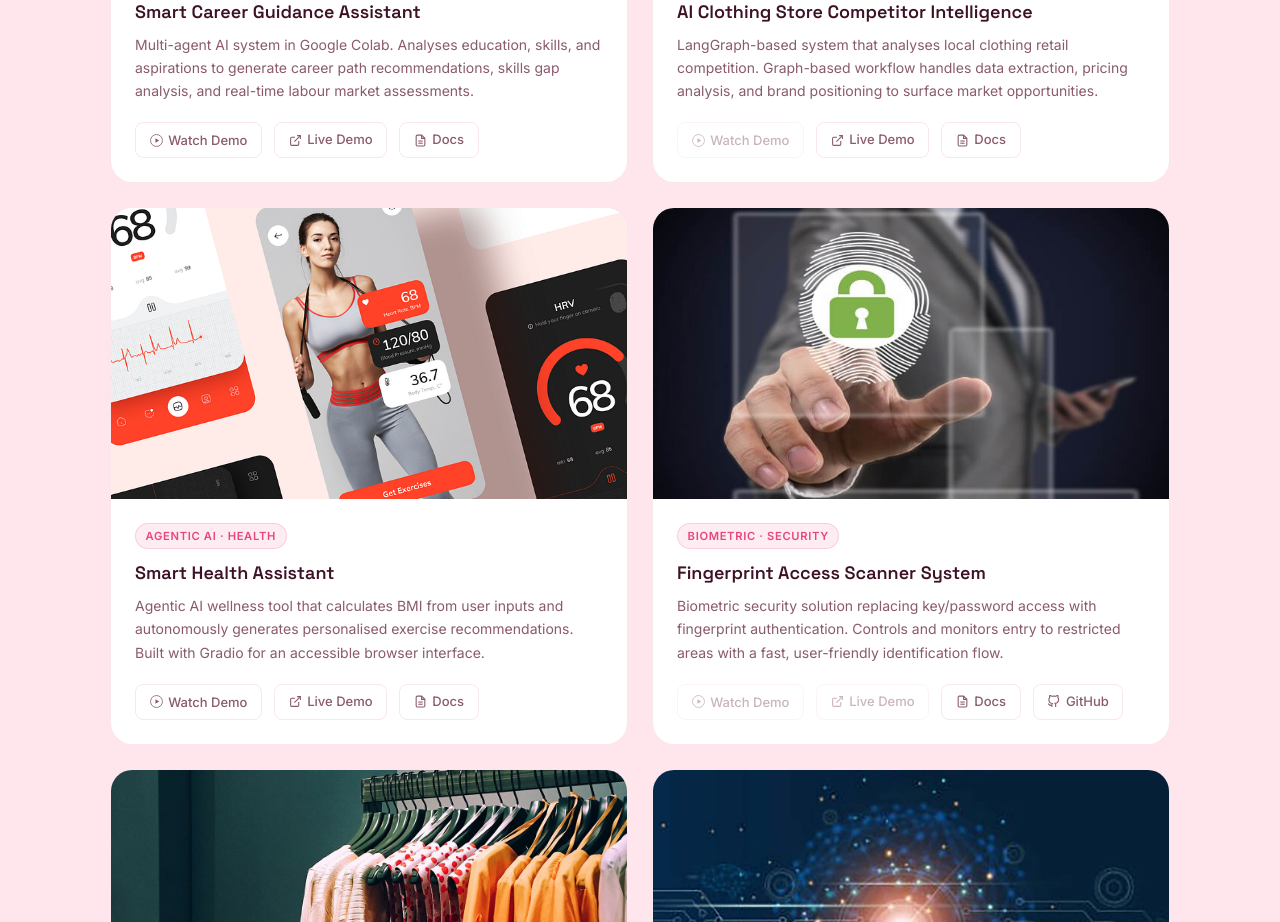
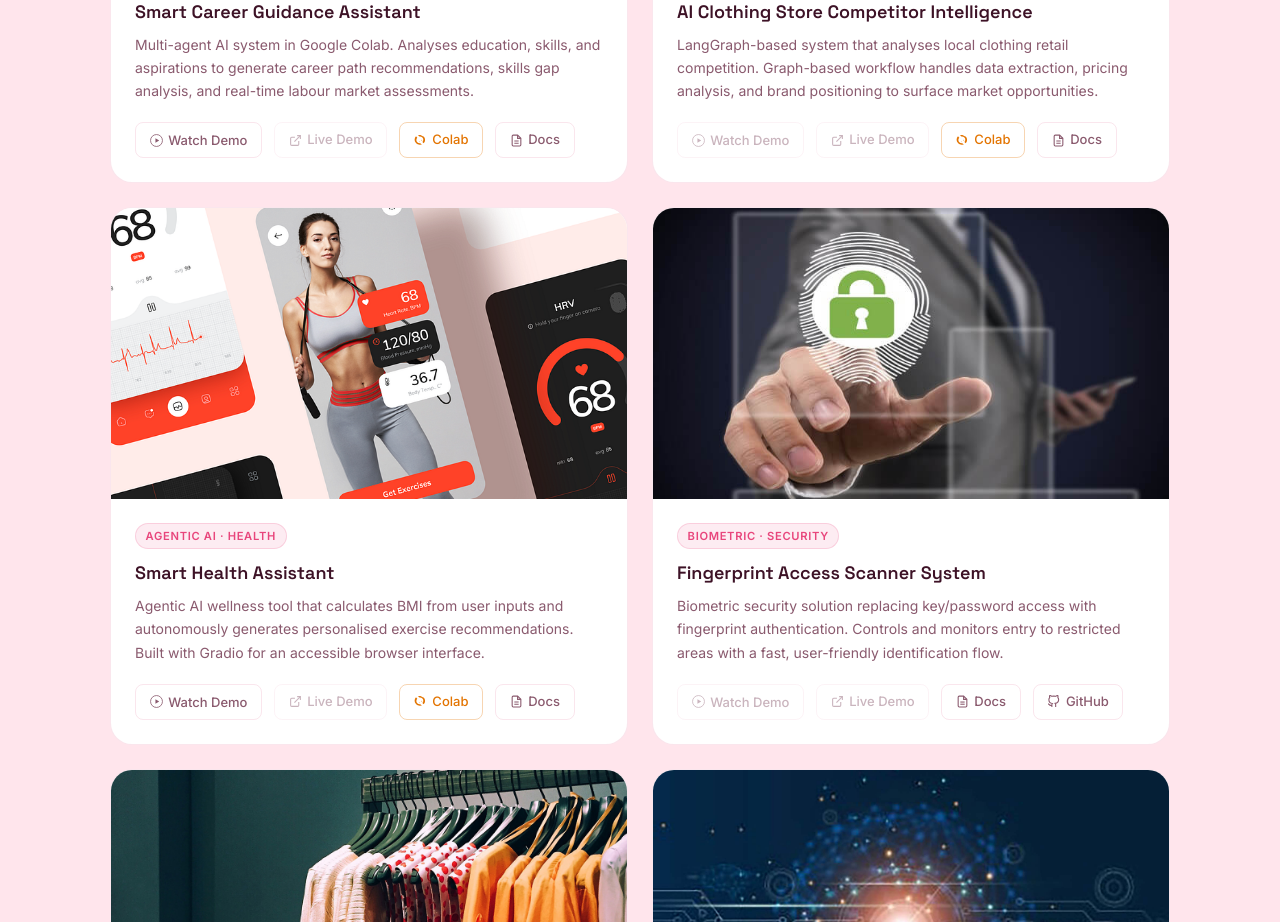
Before and after one commit to Nolitha5/FlorahSibiya, a React (Vite) app: page / in a window 1280 px wide. Shown: the part 4520-5442 px from the top of the page. Built offline with nearby package versions, Linux system fonts and the light colour scheme.

Commit message:
feat: add Colab button to Colab projects, fix email/CV links, upload fnSibiyaa.pdf

```diff
--- a/src/components/ProjectCard.jsx
+++ b/src/components/ProjectCard.jsx
@@ -2,7 +2,7 @@ import ProjectLink from './ProjectLink'
 import './ProjectCard.css'
 
 function ProjectCard({ project, onPlayDemo }) {
-  const { title, tag, description, image, featured, links, video, docs, liveDemo } = project
+  const { title, tag, description, image, featured, links, video, docs, liveDemo, colab } = project
 
   return (
     <div className={`project-card${featured ? ' featured' : ''}`}>
@@ -31,12 +31,17 @@ function ProjectCard({ project, onPlayDemo }) {
             disabled={!liveDemo}
           />
 
+          {/* Colab — only shown for Colab projects */}
+          {colab && (
+            <ProjectLink type="colab" label="Colab" href={colab} />
+          )}
+
           {/* Docs — always shown */}
           {docs && (
             <ProjectLink type="docs" label="Docs" href={docs} />
           )}
 
-          {/* GitHub and any other links */}
+          {/* GitHub */}
           {links.map((link) => (
             <ProjectLink key={link.label + link.href} {...link} />
           ))}
--- a/src/components/ProjectLink.css
+++ b/src/components/ProjectLink.css
@@ -35,3 +35,14 @@
   border-color: var(--border);
   background: transparent;
 }
+
+/* Colab — orange accent to match Colab branding */
+.project-link--colab {
+  color: #e37400;
+  border-color: rgba(227, 116, 0, 0.3);
+}
+.project-link--colab:hover {
+  color: #c45f00;
+  border-color: rgba(227, 116, 0, 0.6);
+  background: rgba(227, 116, 0, 0.06);
+}
--- a/src/components/ProjectLink.jsx
+++ b/src/components/ProjectLink.jsx
@@ -21,6 +21,15 @@ function DocsIcon() {
   )
 }
 
+function ColabIcon() {
+  return (
+    <svg viewBox="0 0 24 24" fill="currentColor" xmlns="http://www.w3.org/2000/svg">
+      <path d="M16.9 4.8C14.4 2.3 10.8 1.3 7.5 2.2L9.9 4.6c2-.3 4.1.3 5.6 1.8 2.3 2.3 2.3 6.1 0 8.5l2.4 2.4c3.4-3.5 3.4-9 0-12.5zM14.1 19.4l-2.4-2.4c-2 .3-4.1-.3-5.6-1.8-2.3-2.3-2.3-6.1 0-8.5L3.7 4.3c-3.4 3.5-3.4 9 0 12.5 2.4 2.5 6.1 3.5 9.3 2.6l1.1 1.1V19.4z"/>
+      <path d="M9.5 14.5c.5.5 1.1.7 1.8.7h.1l-1.9-1.9v.1c0 .5.2 1 .5 1.4l-.5-.3zm4.8-4.8l-1.4 1.4 1.9 1.9c.3-.5.3-1.1 0-1.6l-.5 1.5-1.4-1.4 1.4-1.8z"/>
+    </svg>
+  )
+}
+
 function ProjectLink({ label, href, type, onClick, disabled }) {
   const disabledClass = disabled ? ' project-link--disabled' : ''
 
@@ -39,11 +48,11 @@ function ProjectLink({ label, href, type, onClick, disabled }) {
     )
   }
 
-  // Live Demo — anchor, grayed out if no href
+  // Live Demo — grayed out if no href
   if (type === 'demo') {
     if (disabled || !href) {
       return (
-        <span className={`project-link project-link--disabled`} title="Coming soon">
+        <span className="project-link project-link--disabled" title="Coming soon">
           <ExternalLinkIcon />
           {label}
         </span>
@@ -52,6 +61,16 @@ function ProjectLink({ label, href, type, onClick, disabled }) {
     return (
       <a href={href} target="_blank" rel="noreferrer" className="project-link">
         <ExternalLinkIcon />
+        {label}
+      </a>
+    )
+  }
+
+  // Colab
+  if (type === 'colab') {
+    return (
+      <a href={href} target="_blank" rel="noreferrer" className="project-link project-link--colab">
+        <ColabIcon />
         {label}
       </a>
     )
--- a/src/data/projects.js
+++ b/src/data/projects.js
@@ -9,6 +9,7 @@ export const projects = [
     video: '/assets/PersonalOS3in1.mp4',
     docs: 'https://github.com/Nolitha5/PersonalOS/blob/main/README.md',
     liveDemo: 'https://personal-os-git-main-florah-s-projects.vercel.app/',
+    colab: null,
     featured: true,
     links: [
       { label: 'GitHub', href: 'https://github.com/Nolitha5/PersonalOS', type: 'github' },
@@ -24,6 +25,7 @@ export const projects = [
     video: null,
     docs: 'https://github.com/Nolitha5/SmartTech-Web/blob/main/README.md',
     liveDemo: null,
+    colab: null,
     featured: false,
     links: [{ label: 'GitHub', href: 'https://github.com/Nolitha5/SmartTech-Web', type: 'github' }],
   },
@@ -37,13 +39,10 @@ export const projects = [
     video: null,
     docs: 'https://github.com/Nolitha5/DoctorsAppointmentBooking/blob/main/README.md',
     liveDemo: 'https://dr-appointment-6316.vercel.app/',
+    colab: null,
     featured: false,
     links: [
-      {
-        label: 'GitHub',
-        href: 'https://github.com/Nolitha5/DoctorsAppointmentBooking/',
-        type: 'github',
-      },
+      { label: 'GitHub', href: 'https://github.com/Nolitha5/DoctorsAppointmentBooking/', type: 'github' },
     ],
   },
   {
@@ -55,7 +54,8 @@ export const projects = [
     image: '/assets/Career.png',
     video: '/assets/SmartCareerguidance.mp4',
     docs: 'https://colab.research.google.com/drive/1ThZYO6gBBGuM-E4Tlc1vn4io_dF55zF-',
-    liveDemo: 'https://colab.research.google.com/drive/1ThZYO6gBBGuM-E4Tlc1vn4io_dF55zF-',
+    liveDemo: null,
+    colab: 'https://colab.research.google.com/drive/1ThZYO6gBBGuM-E4Tlc1vn4io_dF55zF-',
     featured: false,
     links: [],
   },
@@ -68,7 +68,8 @@ export const projects = [
     image: '/assets/ClothingAnalysis.webp',
     video: null,
     docs: 'https://colab.research.google.com/drive/1ThZYO6gBBGuM-E4Tlc1vn4io_dF55zF-',
-    liveDemo: 'https://colab.research.google.com/drive/1ThZYO6gBBGuM-E4Tlc1vn4io_dF55zF-',
+    liveDemo: null,
+    colab: 'https://colab.research.google.com/drive/1ThZYO6gBBGuM-E4Tlc1vn4io_dF55zF-',
     featured: false,
     links: [],
   },
@@ -81,7 +82,8 @@ export const projects = [
     image: '/assets/bmipic.png',
     video: '/assets/SHA.mp4',
     docs: 'https://colab.research.google.com/drive/1ThZYO6gBBGuM-E4Tlc1vn4io_dF55zF-',
-    liveDemo: 'https://colab.research.google.com/drive/1ThZYO6gBBGuM-E4Tlc1vn4io_dF55zF-',
+    liveDemo: null,
+    colab: 'https://colab.research.google.com/drive/1ThZYO6gBBGuM-E4Tlc1vn4io_dF55zF-',
     featured: false,
     links: [],
   },
@@ -95,6 +97,7 @@ export const projects = [
     video: null,
     docs: 'https://github.com/Nolitha5/fingerprint/blob/main/README.md',
     liveDemo: null,
+    colab: null,
     featured: false,
     links: [{ label: 'GitHub', href: 'https://github.com/Nolitha5/fingerprint', type: 'github' }],
   },
@@ -108,6 +111,7 @@ export const projects = [
     video: null,
     docs: 'https://github.com/Nolitha5/ecom/blob/main/README.md',
     liveDemo: 'https://ecom-r26z.onrender.com/',
+    colab: null,
     featured: false,
     links: [
       { label: 'GitHub', href: 'https://github.com/Nolitha5/ecom', type: 'github' },
@@ -123,6 +127,7 @@ export const projects = [
     video: null,
     docs: 'https://github.com/Nolitha5/Form/blob/main/README.md',
     liveDemo: null,
+    colab: null,
     featured: false,
     links: [{ label: 'GitHub', href: 'https://github.com/Nolitha5/Form', type: 'github' }],
   },
--- a/src/data/site.js
+++ b/src/data/site.js
@@ -12,7 +12,7 @@ export const socialLinks = {
 
 export const contactInfo = {
   email: 'sibiyanolitha5@gmail.com',
-  resume: '/assets/Resume1.pdf',
+  resume: '/assets/fnSibiyaa.pdf',
 }
 
 export const siteMeta = {
```
Also changed, not shown: 1 other file (tests, documents, lock files or other folders).
